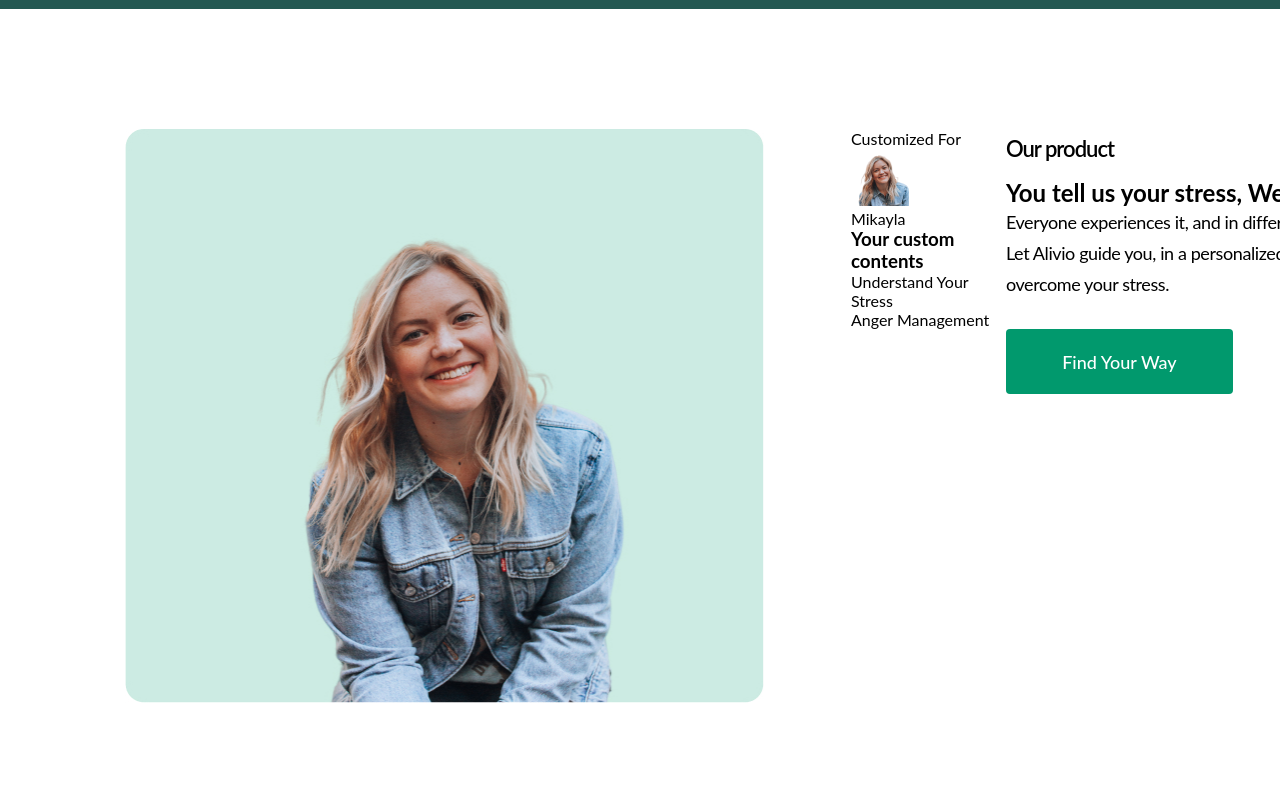
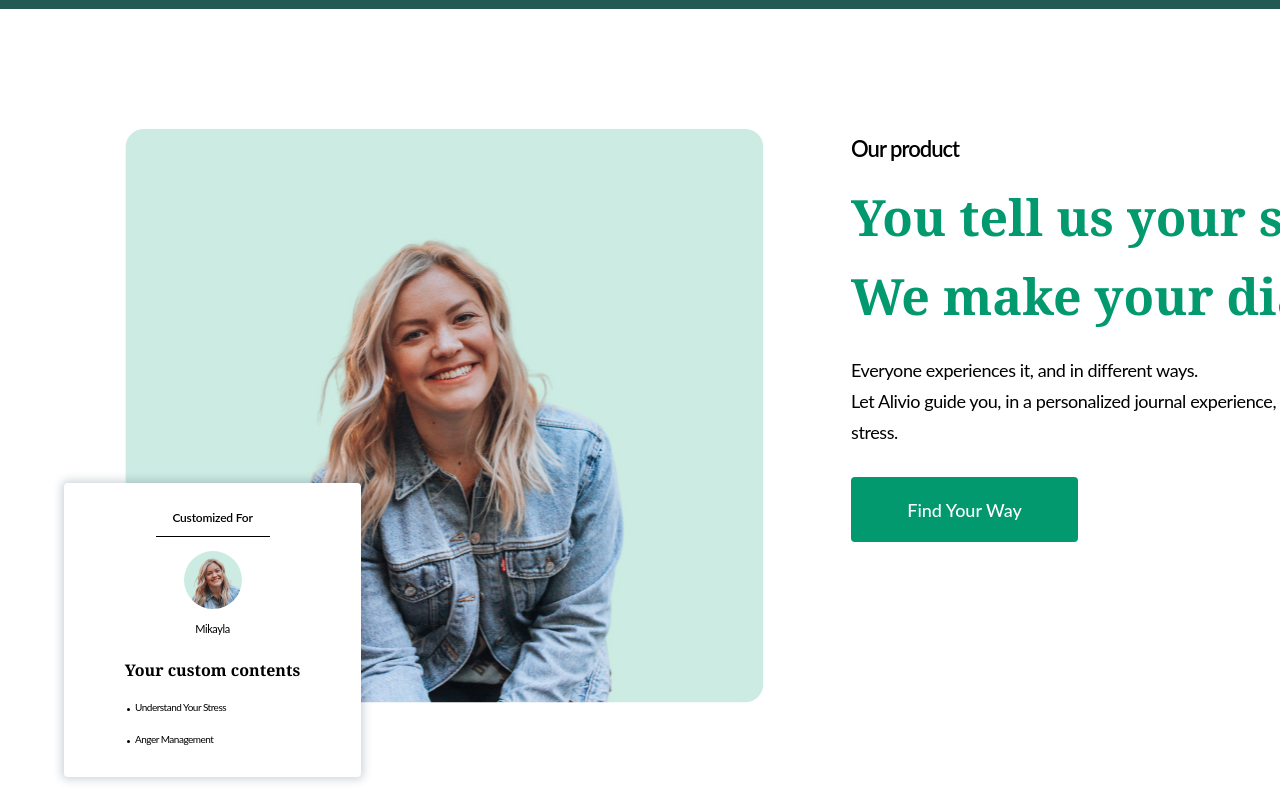
Before and after one commit to ocheretnyi1207/alivio, a website: page #src/index.html in a window 1280 px wide. Shown: the part 3500-4300 px from the top of the page. Drawn offline with nearby package versions, Linux system fonts and the light colour scheme; files that its build step writes are made by us from their sources.

Commit message:
add style of the card block

```diff
--- /dev/null
+++ b/#src/sass/components/card-list.sass
@@ -0,0 +1,23 @@
+.card-list
+  font-size: 10px
+  line-height: 16px
+  text-align: left
+
+  &__item
+    position: relative
+    margin-bottom: 16px
+    padding-left: 14px
+    letter-spacing: -0.5px
+
+    &:last-child
+      margin-bottom: 0
+
+    &::after
+      content: ""
+      width: 3px
+      height: 3px
+      border-radius: 50%
+      position: absolute
+      top: 9px
+      left: 6px
+      background-color: $color-black
--- /dev/null
+++ b/#src/sass/components/card.sass
@@ -0,0 +1,45 @@
+.card
+  position: absolute
+  bottom: -74px
+  left: 64px
+  width: 297px
+  padding-top: 23px
+  padding-bottom: 30px
+  background-color: $color-white
+  border-radius: 4px
+  box-shadow: 0px 0px 8px 3px rgba(34, 60, 80, 0.2)
+
+  &__container
+    width: 183px
+    margin: 0 auto
+    text-align: center
+
+  &__text
+    width: 114px
+    position: relative
+    font-weight: 600
+    font-size: 12px
+    line-height: 23px
+    margin: 0 auto
+    margin-bottom: 14px
+    padding-bottom: 7px
+    letter-spacing: -0.2px
+    border-bottom: 1px solid $color-black
+
+  &__img
+    margin: 0 auto
+    margin-bottom: 10px
+    background: rgba(1, 153, 109, 0.2)
+    border-radius: 50%
+
+  &__description
+    font-size: 11px
+    letter-spacing: -0.4px
+    margin-bottom: 23px
+
+  &__title
+    font-family: $font-second
+    font-size: 16px
+    line-height: 25px
+    font-weight: 700
+    margin-bottom: 16px
--- a/#src/sass/components/product.sass
+++ b/#src/sass/components/product.sass
@@ -3,6 +3,7 @@
   padding-bottom: 242px
 
   &__wrap
+    position: relative
     display: flex
     padding-left: 125px
 
@@ -19,7 +20,7 @@
     line-height: 40px
     letter-spacing: -1px
 
-  &__title
+  &__content
     margin-bottom: 19px
     font-family: $font-second
     font-size: 50px
--- a/#src/sass/core/style.sass
+++ b/#src/sass/core/style.sass
@@ -12,4 +12,6 @@
 @import ../components/works-features
 @import ../components/story
 @import ../components/product
+@import ../components/card
+@import ../components/card-list
 @import ../components/page-footer
```
